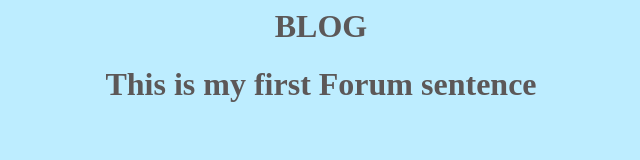
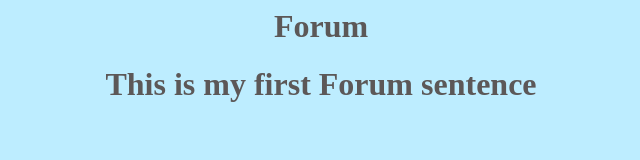
Before and after one commit to sakahmet/Forum, a plain HTML site: page index.html in a window 1280 px wide. Shown: the full height of the page, 319-959 px from the left. Drawn offline with Linux system fonts and the light colour scheme.

Commit message:
Update index.html

```diff
--- a/index.html
+++ b/index.html
@@ -4,7 +4,7 @@
   </title>
 
   <body>
-    <h1>BLOG</h1>
+    <h1>Forum</h1>
     <h1> This is my first Forum sentence</h1>
 
   </body>
```
